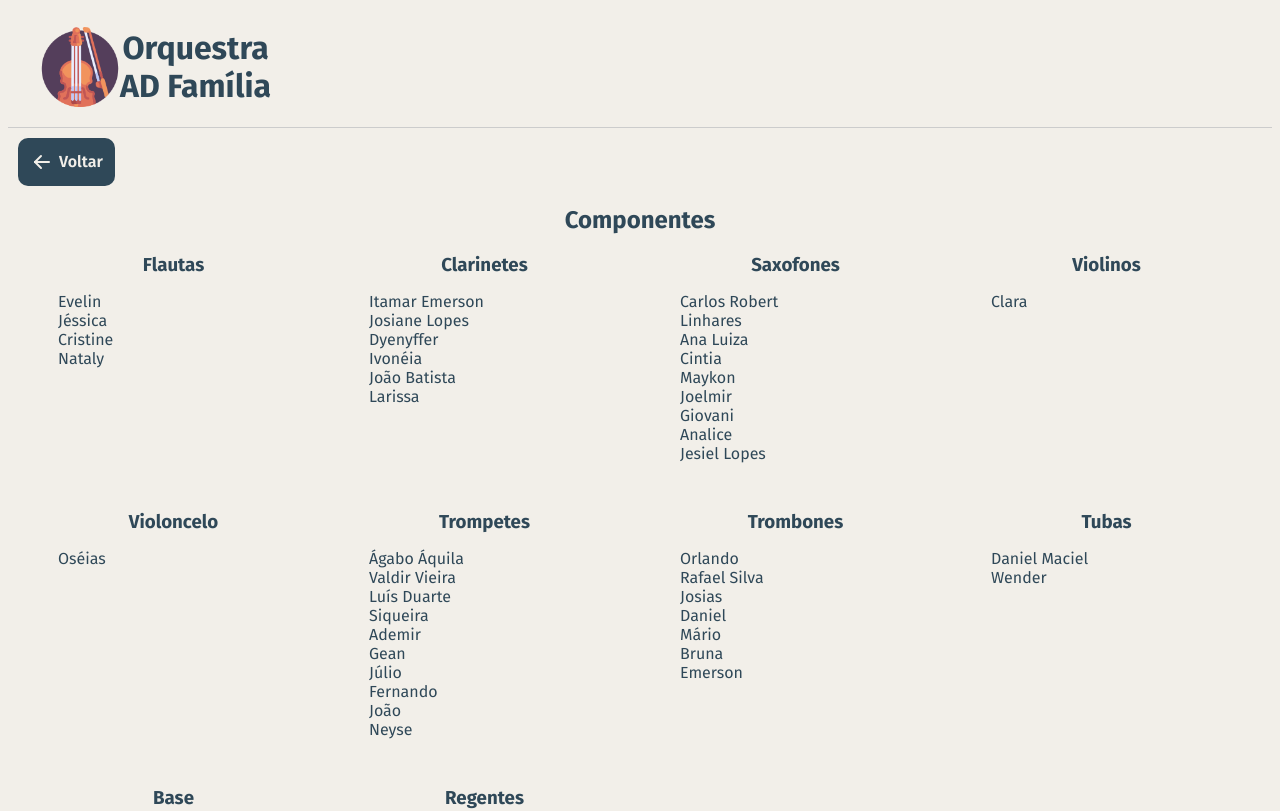
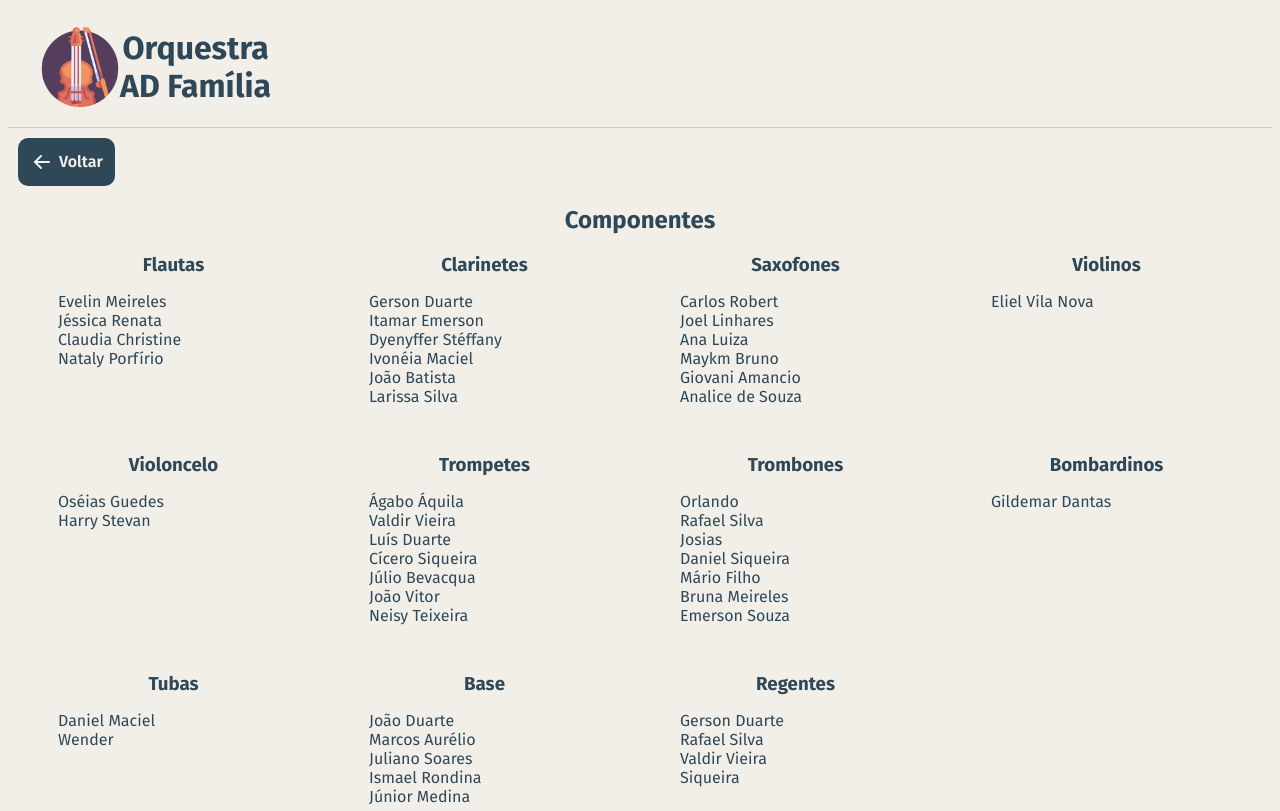
Before and after one commit to Rafatuba/orquestra-ad-familia, a React (Vite) app: page /orquestra in a window 1280 px wide. Shown: the top 811 px of the page. Built offline with nearby package versions, Linux system fonts and the light colour scheme.

Commit message:
atualização dos membros

```diff
--- a/src/pages/orquestra/index.tsx
+++ b/src/pages/orquestra/index.tsx
@@ -13,22 +13,22 @@ export default function Orquestra() {
         <div className="naipes">
           <h3>Flautas</h3>
           <ul>
-            <li>Evelin</li>
-            <li>Jéssica</li>
-            <li>Cristine</li>
-            <li>Nataly</li>
+            <li>Evelin Meireles</li>
+            <li>Jéssica Renata</li>
+            <li>Claudia Christine</li>
+            <li>Nataly Porfírio</li>
           </ul>
         </div>
 
         <div className="naipes">
           <h3>Clarinetes</h3>
           <ul>
+            <li>Gerson Duarte</li>
             <li>Itamar Emerson</li>
-            <li>Josiane Lopes</li>
-            <li>Dyenyffer</li>
-            <li>Ivonéia</li>
+            <li>Dyenyffer Stéffany</li>
+            <li>Ivonéia Maciel</li>
             <li>João Batista</li>
-            <li>Larissa</li>
+            <li>Larissa Silva</li>
           </ul>
         </div>
 
@@ -36,28 +36,26 @@ export default function Orquestra() {
           <h3>Saxofones</h3>
           <ul>
             <li>Carlos Robert</li>
-            <li>Linhares</li>
+            <li>Joel Linhares</li>
             <li>Ana Luiza</li>
-            <li>Cintia</li>
-            <li>Maykon</li>
-            <li>Joelmir</li>
-            <li>Giovani</li>
-            <li>Analice</li>
-            <li>Jesiel Lopes</li>
+            <li>Maykm Bruno</li>
+            <li>Giovani Amancio</li>
+            <li>Analice de Souza</li>
           </ul>
         </div>
 
         <div className="naipes">
           <h3>Violinos</h3>
           <ul>
-            <li>Clara</li>
+            <li>Eliel Vila Nova</li>
           </ul>
         </div>
 
         <div className="naipes">
           <h3>Violoncelo</h3>
           <ul>
-            <li>Oséias</li>
+            <li>Oséias Guedes</li>
+            <li>Harry Stevan</li>
           </ul>
         </div>
 
@@ -67,13 +65,10 @@ export default function Orquestra() {
             <li>Ágabo Áquila</li>
             <li>Valdir Vieira</li>
             <li>Luís Duarte</li>
-            <li>Siqueira</li>
-            <li>Ademir</li>
-            <li>Gean</li>
-            <li>Júlio</li>
-            <li>Fernando</li>
-            <li>João</li>
-            <li>Neyse</li>
+            <li>Cícero Siqueira</li>
+            <li>Júlio Bevacqua</li>
+            <li>João Vitor</li>
+            <li>Neisy Teixeira </li>
           </ul>
         </div>
 
@@ -83,10 +78,17 @@ export default function Orquestra() {
             <li>Orlando</li>
             <li>Rafael Silva</li>
             <li>Josias</li>
-            <li>Daniel</li>
-            <li>Mário</li>
-            <li>Bruna</li>
-            <li>Emerson</li>
+            <li>Daniel Siqueira</li>
+            <li>Mário Filho</li>
+            <li>Bruna Meireles</li>
+            <li>Emerson Souza</li>
+          </ul>
+        </div>
+
+        <div className="naipes">
+          <h3>Bombardinos</h3>
+          <ul>
+            <li>Gildemar Dantas</li>
           </ul>
         </div>
 
@@ -102,10 +104,10 @@ export default function Orquestra() {
           <h3>Base</h3>
           <ul>
             <li>João Duarte</li>
-            <li>Marcos</li>
-            <li>Juliano</li>
-            <li>Ismael</li>
-            <li>Jr. Medina</li>
+            <li>Marcos Aurélio</li>
+            <li>Juliano Soares</li>
+            <li>Ismael Rondina</li>
+            <li>Júnior Medina</li>
           </ul>
         </div>
 
```
